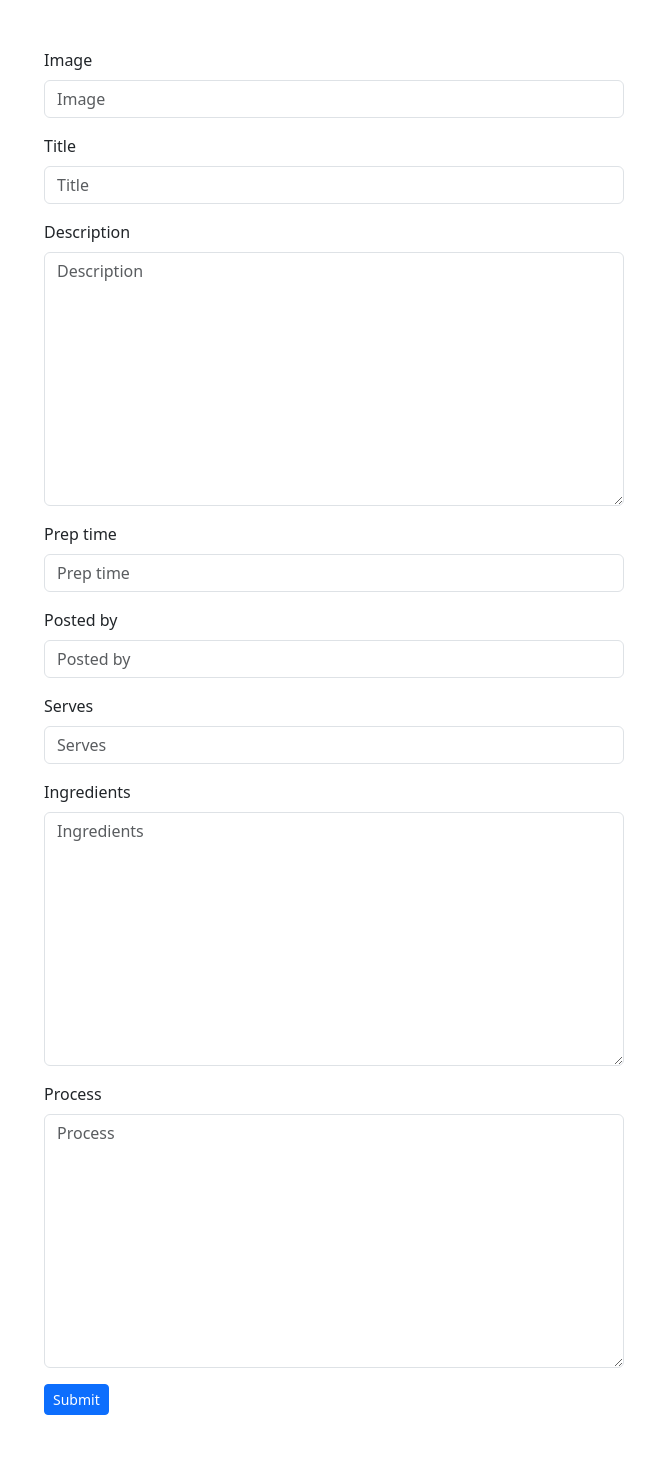
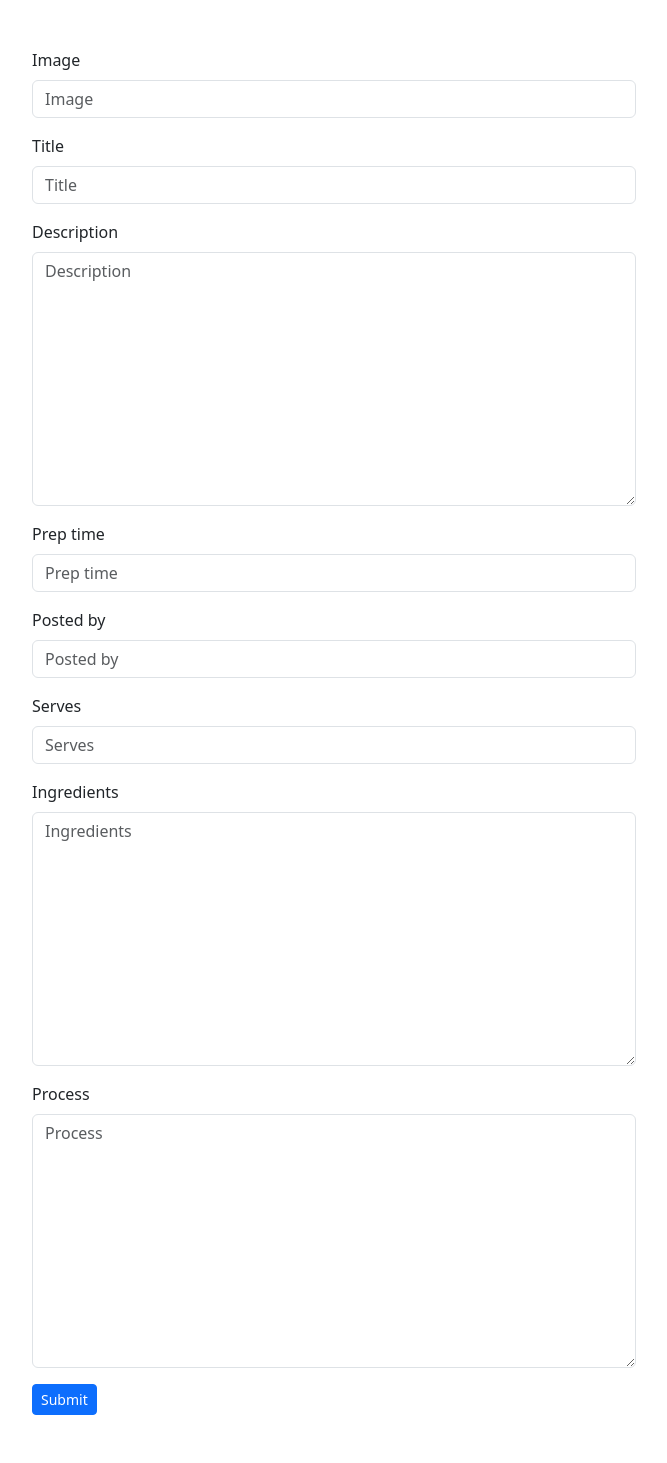
Before and after one commit to mururi/african_recipes_MVC, a Django app: page /add-recipe/ in a window 1280 px wide. Shown: the whole page, without its empty margins (306-973 px from the left). Run offline with Django 4.2, Linux system fonts and the light colour scheme; some libraries are stand-ins or nearby versions.

Commit message:
restructure containers in templates

```diff
--- a/main/templates/create-recipe.html
+++ b/main/templates/create-recipe.html
@@ -3,8 +3,7 @@
 
 {% block content %}
 
-<div class="container-fluid">
-  <div class="container-xxl">
+
 <div class="row d-flex justify-content-center">
   <div class="col-md-6">
     <form action="{% url 'add-recipe' %}" enctype="multipart/form-data" method="post">
@@ -16,7 +15,6 @@
     </form>
   </div>
 </div>
-  </div>
-</div>
+
 
 {% endblock %}
--- a/main/templates/delete-recipe.html
+++ b/main/templates/delete-recipe.html
@@ -1,14 +1,12 @@
 {% extends 'base.html' %}
 
 {% block content %}
-<div class="container-fluid">
-  <div class="container-xxl">
+
 <p>Are you sure you want to delete "{{ recipe }}"</p>
 <form action="{% url 'delete-recipe' recipe.id %}" method="post">
   {% csrf_token %}
   <a href="{% url 'home' %}">Cancel</a>
   <input type="submit" value="Confirm">
 </form>
-  </div>
-</div>
+
 {% endblock %}
--- a/main/templates/update-recipe.html
+++ b/main/templates/update-recipe.html
@@ -3,8 +3,7 @@
 
 {% block content %}
 
-<div class="container-fluid">
-  <div class="container-xxl">
+
 <div class="row d-flex justify-content-center">
   <div class="col-md-6">
     <form action="{% url 'update-recipe' recipe.id %}" enctype="multipart/form-data" method="post">
@@ -16,7 +15,6 @@
     </form>
   </div>
 </div>
-  </div>
-</div>
+
 
 {% endblock %}
```
Also changed, not shown: main/templates/view-recipe.html (+4 -6 lines). Lines whose indentation alone changed are shown as unchanged.
